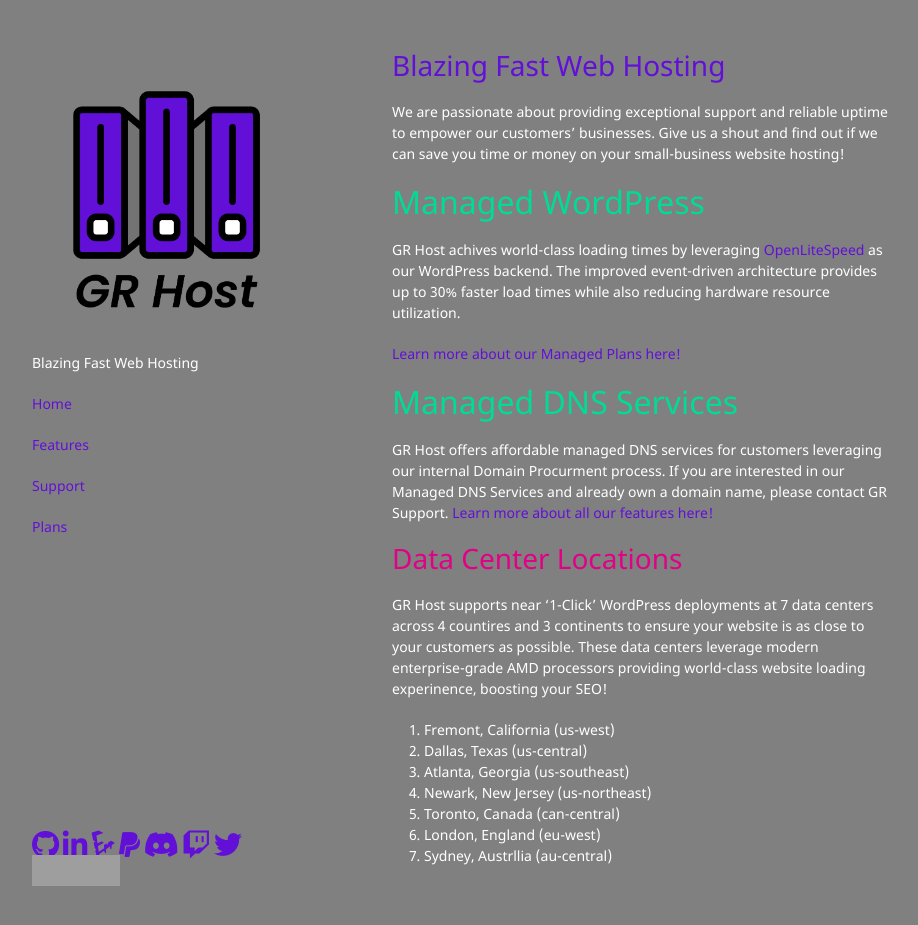
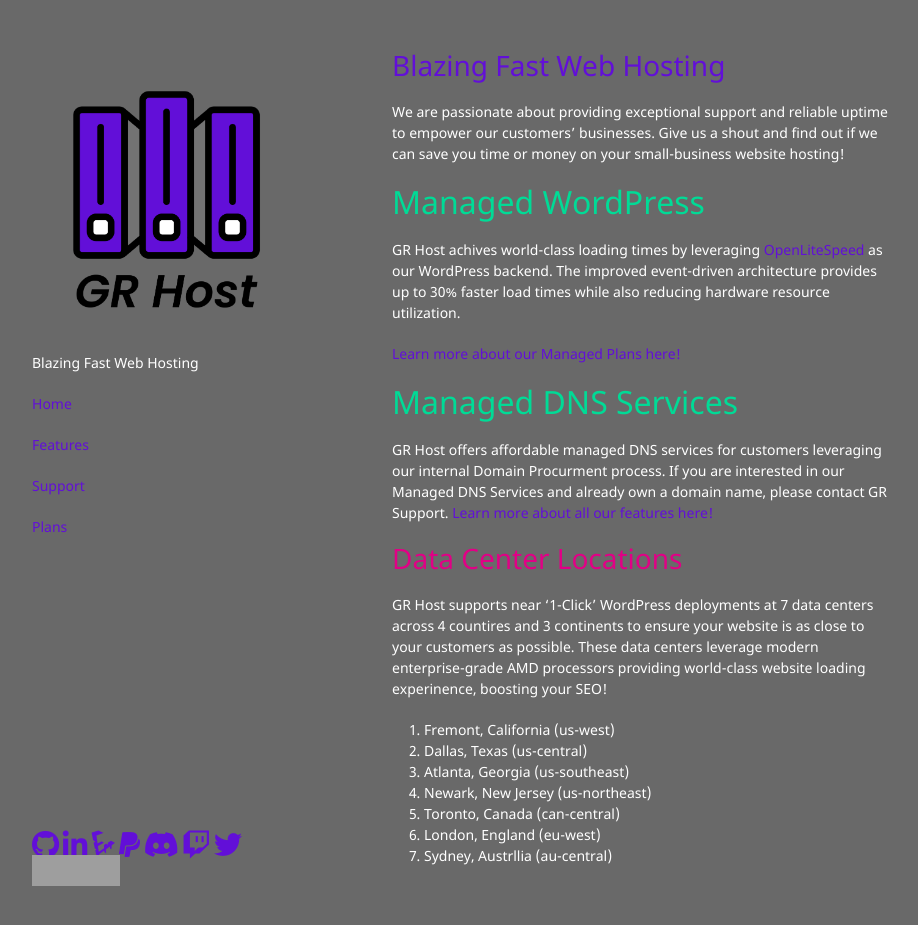
Before and after one commit to GoobyFRS/grhost-web, a Jekyll site: the page built from index.md, in a window 1280 px wide and 936 px high. Shown: the top 925 px of the window, without its empty margins (178-1096 px from the left). Built offline with Jekyll 4.4.1, drawn with Linux system fonts in a browser that asks for light colours; nearby versions of some CDN libraries; our own code applies the rules of GitHub Pages for plain Markdown files; grey boxes are pictures that could not be loaded.

Commit message:
grey to dim grey

```diff
--- a/_sass/jekyll-theme-minimal.scss
+++ b/_sass/jekyll-theme-minimal.scss
@@ -2,7 +2,7 @@
 @import "rouge-github";
 
 body {
-  background-color: #808080;
+  background-color: #696969;
   padding:50px;
   font: 14px/1.5 "Noto Sans", "Helvetica Neue", Helvetica, Arial, sans-serif;
   color:#FFFFFF;
```
